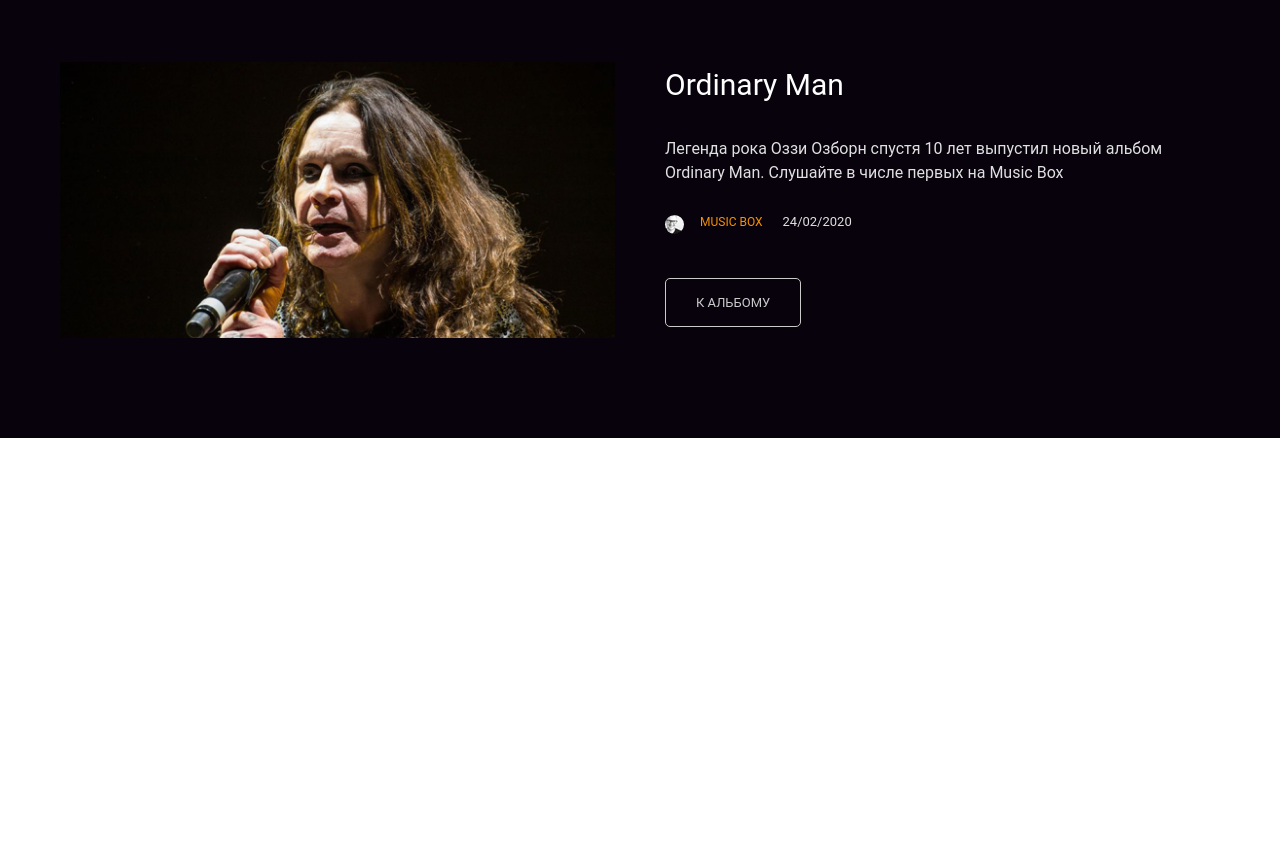
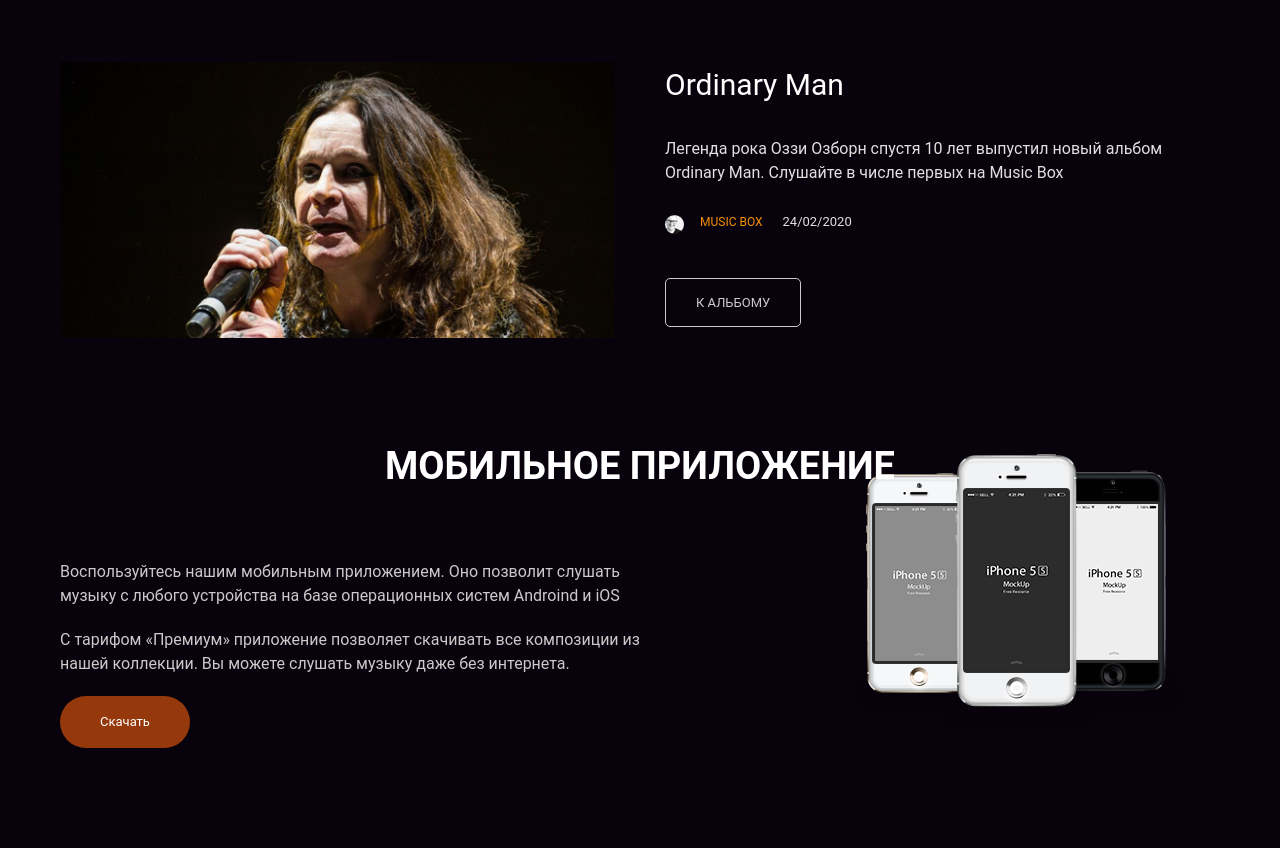
Before and after one commit to byneev/layout-designer-project-lvl2, a plain HTML site: page src/index.html in a window 1280 px wide. Shown: the part 2191-3039 px from the top of the page. Before the commit the page ends 2629 px from the top, so only its background shows below. Drawn offline with Linux system fonts and the light colour scheme.

Commit message:
feat: add page-app

```diff
--- a/src/index.html
+++ b/src/index.html
@@ -150,8 +150,22 @@
             </div>
           </article>
         </li>
-
       </ul>
+    </div>
+  </section>
+  <!-- APP -->
+  <section id="page-app">
+    <h2 class="app-heading">Мобильное приложение</h2>
+    <div class="container">
+      <div class="app-content">
+        <p class="app-text">Воспользуйтесь нашим мобильным приложением. Оно позволит слушать музыку с любого устройства
+          на
+          базе операционных систем Androind и iOS</p>
+        <p class="app-text">С тарифом «Премиум» приложение позволяет скачивать все композиции из нашей коллекции. Вы
+          можете
+          слушать музыку даже без интернета.</p>
+        <a href="/" class="btn btn-app">Скачать</a>
+      </div>
     </div>
   </section>
 </body>
--- a/src/scss/app.scss
+++ b/src/scss/app.scss
@@ -8,3 +8,4 @@
 @import "page-pricing/page-pricing-item.scss";
 @import "page-news/page-news.scss";
 @import "page-news/page-news-item.scss";
+@import "page-app/page-app.scss";
--- /dev/null
+++ b/src/scss/page-app/page-app.scss
@@ -0,0 +1,54 @@
+#page-app {
+  padding-top: 100px;
+  background: $c-black;
+  background-image: url("../images/iphone.png");
+  background-repeat: no-repeat;
+  background-position: 90% 50%;
+  @media (max-width: 414px) {
+    background-position: center 160px;
+  }
+}
+
+#page-app .container {
+  display: grid;
+  grid-template-columns: repeat(2, 1fr);
+  grid-template-rows: minmax(278px, max-content);
+  @media (max-width: 414px) {
+    display: block;
+  }
+}
+
+.app-content {
+  padding-bottom: 100px;
+}
+
+.app-heading {
+  @include reset;
+  @include tipography(38px, bold, uppercase);
+  margin-bottom: 65px;
+  text-align: center;
+  @media (max-width: 414px) {
+    @include tipography(18px, bold, uppercase);
+    margin-bottom: 340px;
+  }
+}
+
+.app-text {
+  @include reset;
+  @include tipography(16px, normal, none);
+  color: $c-dark-gray;
+  margin-bottom: 20px;
+}
+
+.app-text:last-child {
+  margin-bottom: 0;
+}
+
+.btn-app {
+  @include tipography(13px, normal, none);
+  padding: 16px 40px;
+  color: $c-white;
+  background: $c-red;
+  border-radius: 32px;
+  display: inline-block;
+}
--- a/src/scss/page-news/page-news-item.scss
+++ b/src/scss/page-news/page-news-item.scss
@@ -37,15 +37,15 @@
   padding-left: 35px;
   margin-right: 16px;
   color: $c-orange;
-}
 
-.news-item-author::before {
+  &::before {
     @include pseudo-element;
     top: 0;
     background: url("../images/avatar.png");
     border-radius: 50%;
     width: 19px;
     height: 19px;
+  }
 }
 
 .news-item-date {
--- a/src/scss/page-news/page-news.scss
+++ b/src/scss/page-news/page-news.scss
@@ -1,6 +1,5 @@
 #page-news {
   padding-top: 100px;
-  padding-bottom: 100px;
   background: $c-black;
 }
 
```
Also changed, not shown: src/css/app.css. Lines whose indentation alone changed are shown as unchanged.
